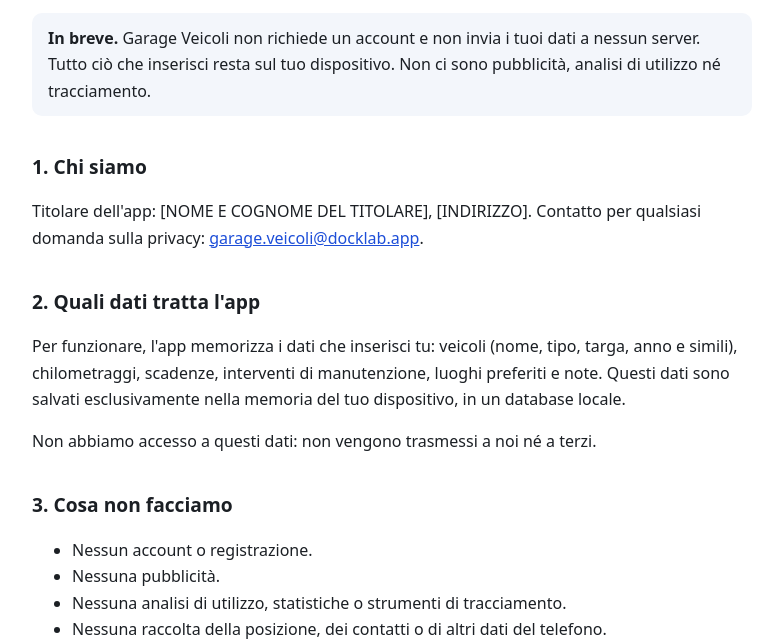
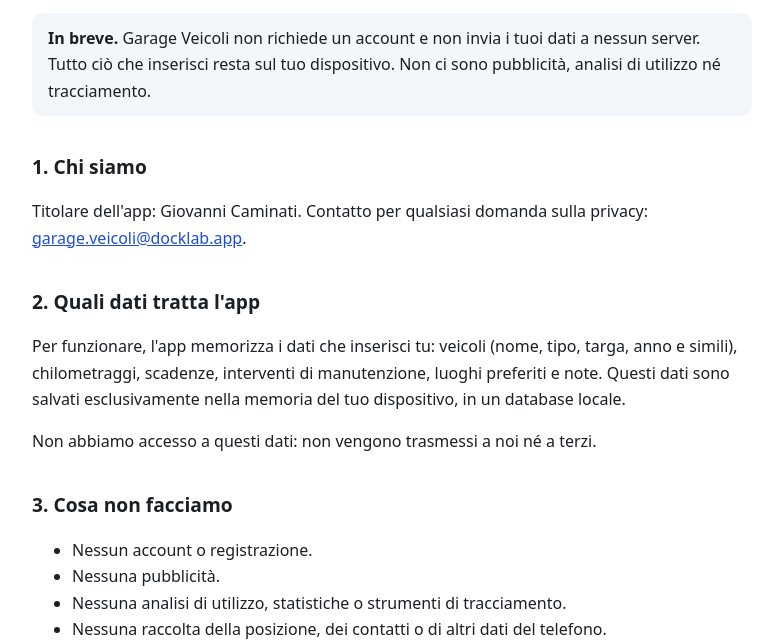
Before and after one commit to GiovaGen/garage-veicoli, a plain HTML site: page privacy.html in a window 1280 px wide. Shown: the part 158-800 px from the top of the page, without its empty margins (248-1015 px from the left). Drawn offline with Linux system fonts and the light colour scheme.

Commit message:
Add files via upload

```diff
--- a/privacy.html
+++ b/privacy.html
@@ -1,7 +1,7 @@
 <!doctype html><html lang="it"><head><meta charset="utf-8"><meta name="viewport" content="width=device-width,initial-scale=1"><title>Informativa sulla privacy – Garage Veicoli</title><link rel="stylesheet" href="style.css"></head><body><nav><a href="index.html">Garage Veicoli</a><a href="en/privacy.html">English</a></nav><h1>Informativa sulla privacy</h1><p class="meta">Ultimo aggiornamento: 20 novembre 2026</p>
 <div class="box"><strong>In breve.</strong> Garage Veicoli non richiede un account e non invia i tuoi dati a nessun server. Tutto ciò che inserisci resta sul tuo dispositivo. Non ci sono pubblicità, analisi di utilizzo né tracciamento.</div>
 <h2>1. Chi siamo</h2>
-<p>Titolare dell'app: [NOME E COGNOME DEL TITOLARE], [INDIRIZZO]. Contatto per qualsiasi domanda sulla privacy: <a href="mailto:garage.veicoli@docklab.app">garage.veicoli@docklab.app</a>.</p>
+<p>Titolare dell'app: Giovanni Caminati. Contatto per qualsiasi domanda sulla privacy: <a href="mailto:garage.veicoli@docklab.app">garage.veicoli@docklab.app</a>.</p>
 <h2>2. Quali dati tratta l'app</h2>
 <p>Per funzionare, l'app memorizza i dati che inserisci tu: veicoli (nome, tipo, targa, anno e simili), chilometraggi, scadenze, interventi di manutenzione, luoghi preferiti e note. Questi dati sono salvati esclusivamente nella memoria del tuo dispositivo, in un database locale.</p>
 <p>Non abbiamo accesso a questi dati: non vengono trasmessi a noi né a terzi.</p>
```
Also changed, not shown: terms.html (+1 -1 lines).
